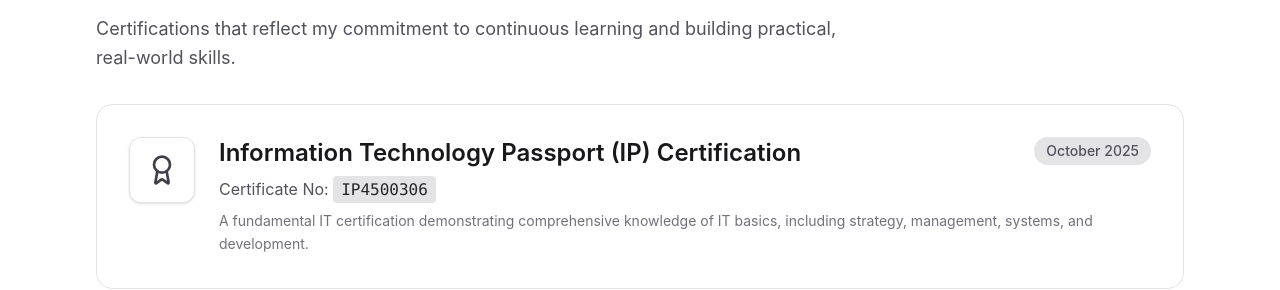
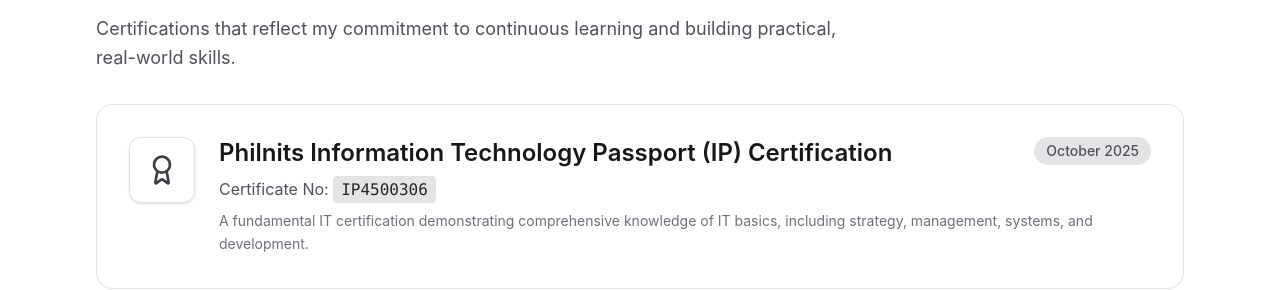
Before and after one commit to KngCd/Portfolio, a React (Vite) app: page / in a window 1280 px wide. Shown: the part 5900-6190 px from the top of the page. Built offline with nearby package versions, Linux system fonts and the light colour scheme.

Commit message:
Fix certification title in Certifications component

```diff
--- a/src/app/components/Certifications.tsx
+++ b/src/app/components/Certifications.tsx
@@ -9,7 +9,7 @@
 
   const certifications = [
     {
-      title: 'Information Technology Passport (IP) Certification',
+      title: 'Philnits Information Technology Passport (IP) Certification',
       date: 'October 2025',
       certificateNo: 'IP4500306',
       description:
```
